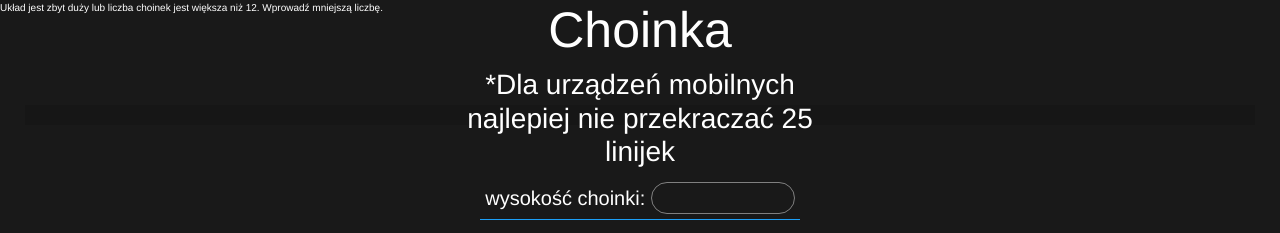
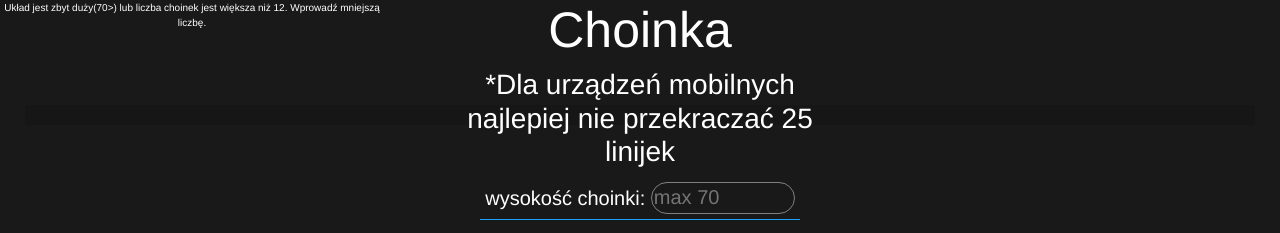
Before and after one commit to trn64x/choinka, a plain HTML site: page index.html in a window 1280 px wide. Both pictures are taken after a click on the button "Generuj". Shown: the top 233 px of the page. Drawn offline with nearby package versions, Linux system fonts and the light colour scheme.

Commit message:
Update index.html

```diff
--- a/index.html
+++ b/index.html
@@ -223,7 +223,7 @@
     <div id="items">
       <h1>Choinka</h1>
       <h3>*Dla urządzeń mobilnych najlepiej nie przekraczać 25 linijek</h3>
-      <p>wysokość choinki: <input type="number" id="height" /></p>
+      <p>wysokość choinki: <input type="number" id="height" placeholder="max 70" /></p>
       <p>Kolor Choinki: <input type="color" id="color" /></p>
       <p>
         Szybkość odświeżania (s):
@@ -306,7 +306,7 @@
         wynik.innerHTML = "";
         stats.innerHTML = "";
 
-        if (dlugosc < 140 && amount <= 12) {
+        if (dlugosc < 70 && amount <= 12) {
           // Dostosowanie rozmiaru czcionki w zależności od wysokości choinki
           let fontSize = Math.max(12, 200 / dlugosc); // Ustal minimalny rozmiar czcionki
 
@@ -379,7 +379,7 @@
           } bitów (bez spacji)</font><br>`;
         } else {
           stats.innerHTML =
-            "Układ jest zbyt duży lub liczba choinek jest większa niż 12. Wprowadź mniejszą liczbę.";
+            "Układ jest zbyt duży(70>) lub liczba choinek jest większa niż 12. Wprowadź mniejszą liczbę.";
         }
       }
     </script>
```
